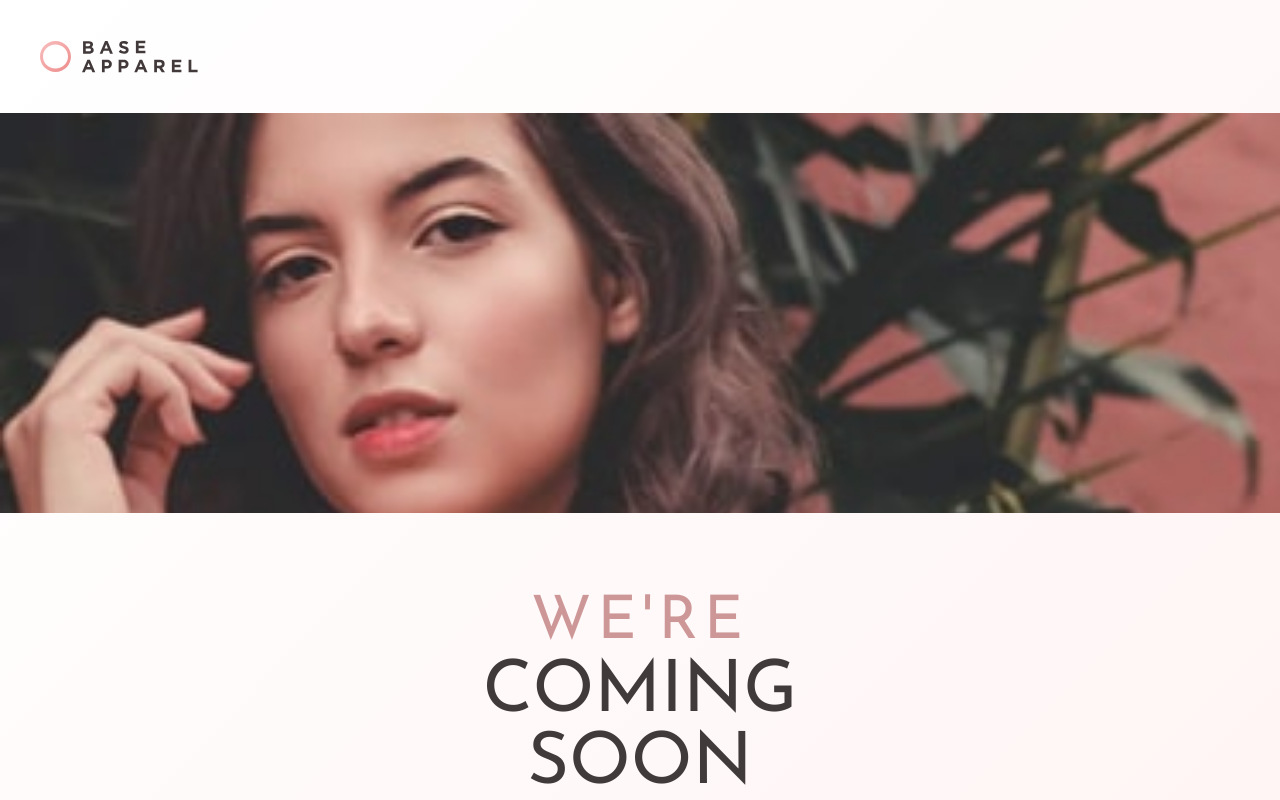
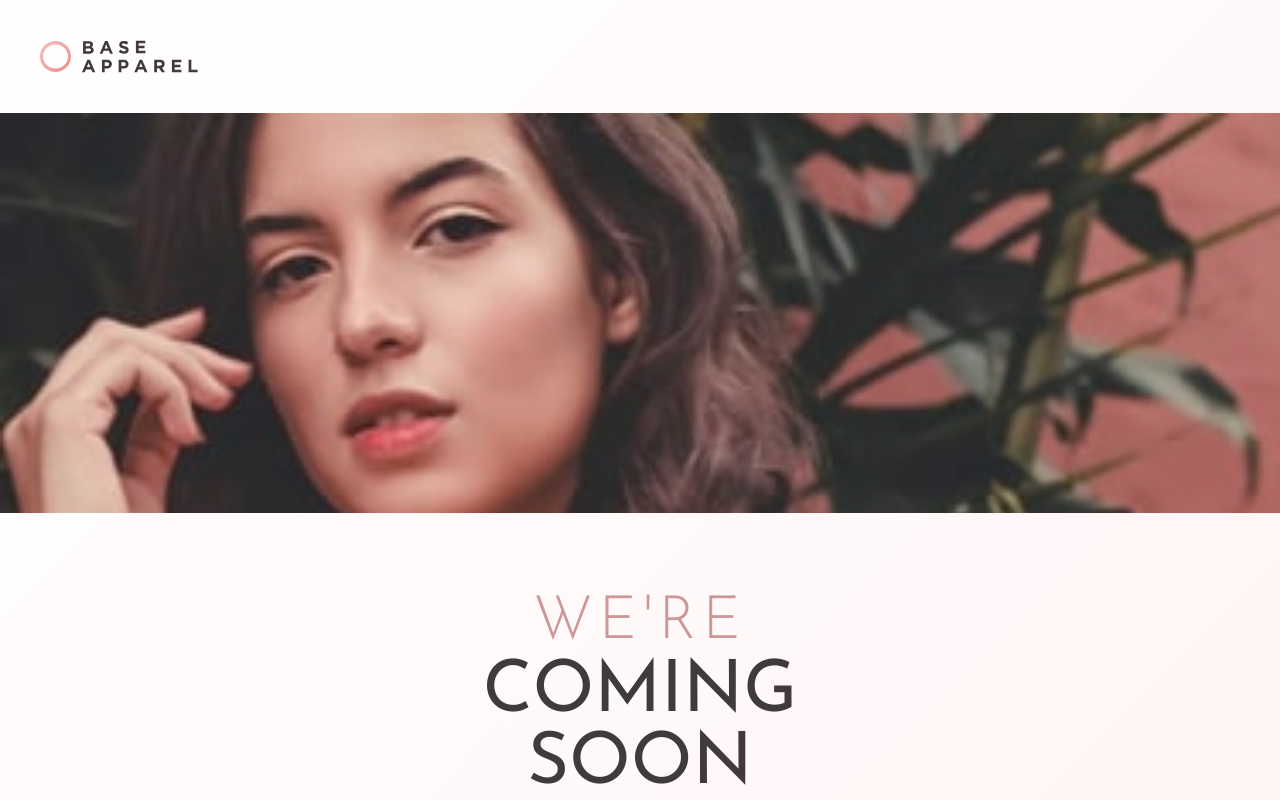
Before and after one commit to iArmanKarimi/challenge-coming-soon, a React (Vite) app: page / in a window 1280 px wide. Shown: the top 800 px of the page. Built offline with nearby package versions, Linux system fonts and the light colour scheme.

Commit message:
style: font light

```diff
--- a/src/Content.tsx
+++ b/src/Content.tsx
@@ -6,7 +6,9 @@ const Content = () => {
 			className="flex flex-col justify-center items-center p-4 gap-1 text-center
 		max-w-lg mx-auto pt-20"
 		>
-			<h1 className="text-primary-pink tracking-widest text-6xl">WE'RE</h1>
+			<h1 className="text-primary-pink tracking-widest text-6xl font-light">
+				WE'RE
+			</h1>
 			<h1 className="text-neutral-gray text-7xl">
 				COMING
 				<br />
```
